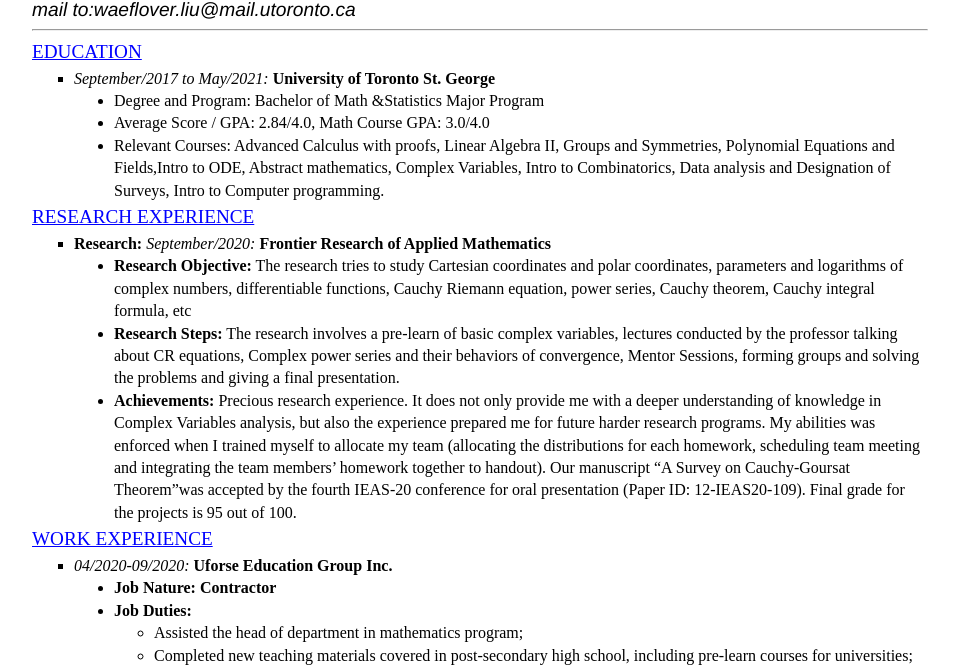
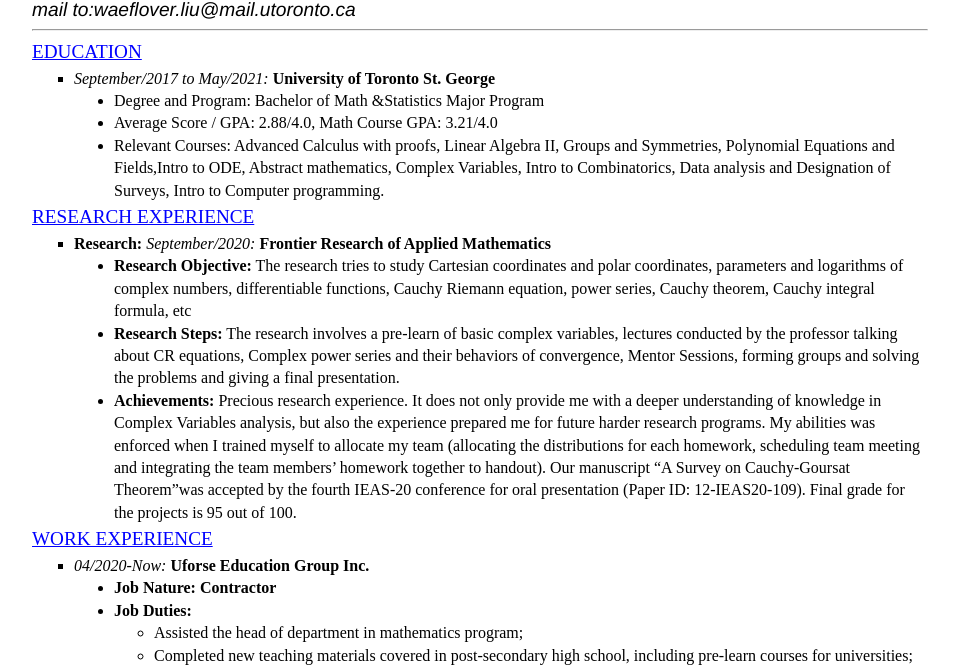
Before and after one commit to Waeflover-Liu/waeflover-liu.github.io, a Jekyll site: the page built from cv/index.html, in a window 1280 px wide. Shown: the part 291-958 px from the top of the page, without its empty margins (160-1119 px from the left). Built offline with Jekyll 4.4.1, drawn with Linux system fonts in a browser that asks for light colours.

Commit message:
Update CV_Zhiyu_Liu_v2.html

```diff
--- a/_includes/CV_Zhiyu_Liu_v2.html
+++ b/_includes/CV_Zhiyu_Liu_v2.html
@@ -63,7 +63,7 @@
 		<li><i>September/2017 to May/2021:</i><span> <strong>University of Toronto St. George</strong></li>
 		<ul class="item2">
 			<li>Degree and Program: Bachelor of Math &Statistics Major Program</li>
-			<li>Average Score / GPA: 2.84/4.0, Math Course GPA: 3.0/4.0</li>
+			<li>Average Score / GPA: 2.88/4.0, Math Course GPA: 3.21/4.0</li>
 			<li>Relevant Courses: Advanced Calculus with proofs, Linear Algebra II, Groups and Symmetries,
 				Polynomial Equations and Fields,Intro to ODE, Abstract mathematics,
 				Complex Variables, Intro to Combinatorics, Data analysis and Designation of Surveys, Intro to
@@ -99,7 +99,7 @@
 
 	<p class="title1">WORK EXPERIENCE</p>
 	<ul class="item1">
-		<li><i>04/2020-09/2020:</i> <strong>Uforse Education Group Inc.</strong></li>
+		<li><i>04/2020-Now:</i> <strong>Uforse Education Group Inc.</strong></li>
 		<ul class="item2">
 			<li><strong>Job Nature: Contractor</strong></li>
 			<li><strong>Job Duties:</strong></li>
```
